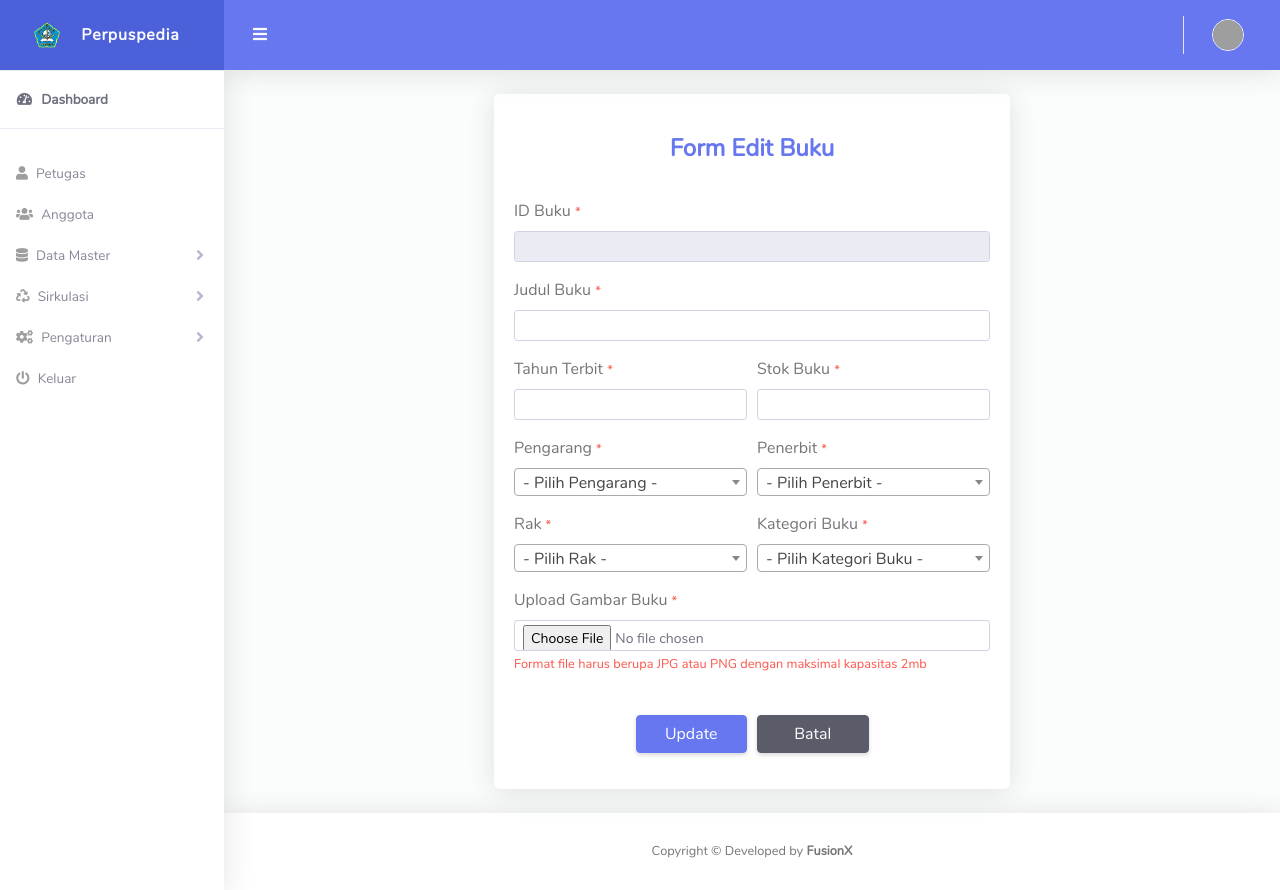
After one commit to zamronialfajri/app-perpus, a CodeIgniter app: page /app-perpus/index.php/panel/buku/edit/1 in a window 1280 px wide. The commit adds this page. Run offline with CodeIgniter, Linux system fonts and the light colour scheme; data that the repository does not hold is empty; grey boxes are pictures that could not be loaded.

Commit message:
tambah & edit data buku

```diff
--- /dev/null
+++ b/application/controllers/panel/Buku.php
@@ -0,0 +1,127 @@
+<?php
+
+class Buku Extends CI_Controller{
+
+    public function __construct()
+    {
+        parent::__construct();
+        $this->load->model('panel/Buku_model');
+    }
+
+    public function index()
+    {
+        $data['buku'] = $this->Buku_model->getData();
+        $this->load->view('panel/templates/menu');
+        $this->load->view('panel/buku/view', $data);
+        $this->load->view('panel/templates/footer');
+    }
+
+    public function tambah()
+    {
+        $data['id_buku']   = $this->Buku_model->generateId();
+        $data['pengarang'] = $this->Buku_model->getPengarang();
+        $data['penerbit']  = $this->Buku_model->getPenerbit();
+        $data['rak']       = $this->Buku_model->getRak();
+        $data['kategori']  = $this->Buku_model->getKategori();
+        $this->load->view('panel/templates/menu');
+        $this->load->view('panel/buku/tambah', $data);
+        $this->load->view('panel/templates/footer');
+    }
+
+    public function simpan()
+    {
+        $config['upload_path']   = './assets/img/buku';
+        $config['allowed_types'] = 'jpg|png';
+        $config['max-size']      = '2048';
+
+        $this->load->library('upload', $config);
+        if(!$this->upload->do_upload('gambar_buku')){
+            $this->session->set_flashdata('gagal', 'file yang diupload harus berupa JPG atau PNG dengan maksimal kapsitasas 2mb');
+            redirect('panel/Buku/tambah');
+        }else{
+            $upload_data = $this->upload->data();
+            $data = array(
+                'id_buku'      => $this->input->post('id_buku'),
+                'judul_buku'   => $this->input->post('judul_buku'),
+                'stok_buku'    => $this->input->post('stok_buku'),
+                'tahun_buku'   => $this->input->post('tahun_buku'),
+                'id_pengarang' => $this->input->post('id_pengarang'),
+                'id_penerbit'  => $this->input->post('id_penerbit'),
+                'id_rak'       => $this->input->post('id_rak'),
+                'id_kategori'  => $this->input->post('id_kategori'),
+                'gambar_buku'  => $upload_data['file_name']
+            );
+            $simpan = $this->db->insert('buku', $data);
+            if($simpan = true){
+                $this->session->set_flashdata('sukses', 'Data berhasil disimpan');
+                redirect('panel/Buku/tambah');
+            }
+        }
+    }
+
+    public function edit($id_buku)
+    {
+        $data['pengarang'] = $this->Buku_model->getPengarang();
+        $data['penerbit']  = $this->Buku_model->getPenerbit();
+        $data['rak']       = $this->Buku_model->getRak();
+        $data['kategori']  = $this->Buku_model->getKategori();
+        $data['buku']      = $this->Buku_model->edit($id_buku);
+        $this->load->view('panel/templates/menu');
+        $this->load->view('panel/buku/edit', $data);
+        $this->load->view('panel/templates/footer');
+    }
+
+    public function update()
+    {
+        $id_buku = $this->input->post('id_buku');
+        $config['upload_path']   = './assets/img/buku';
+        $config['allowed_types'] = 'jpg|png';
+        $config['max-size']      = '2048';
+        $this->load->library('upload', $config);
+
+        $data = array(
+            'id_buku'      => $this->input->post('id_buku'),
+            'judul_buku'   => $this->input->post('judul_buku'),
+            'stok_buku'    => $this->input->post('stok_buku'),
+            'tahun_buku'   => $this->input->post('tahun_buku'),
+            'id_pengarang' => $this->input->post('id_pengarang'),
+            'id_penerbit'  => $this->input->post('id_penerbit'),
+            'id_rak'       => $this->input->post('id_rak'),
+            'id_kategori'  => $this->input->post('id_kategori')
+        );
+
+        if(!empty($_FILES['gambar_buku']['name'])){
+            if(!$this->upload->do_upload('gambar_buku')){
+                $this->session->set_flashdata('gagal', 'file yang diupload harus berupa JPG atau PNG dengan maksimal kapsitasas 2mb');
+                redirect('panel/Buku/edit', $id_buku);
+            }else{
+                $upload_data = $this->upload->data();
+                $data['gambar_buku'] = $upload_data['file_name'];
+
+                $foto_lama = $this->db->get_where('buku', array('id_buku' => $id_buku))->row_array();
+                if(!empty($foto_lama['gambar_buku'])){
+                    unlink('assets/img/buku/'.$foto_lama['gambar_buku']);
+                }
+            }
+        }
+
+        $update = $this->Buku_model->update($id_buku, $data);
+        if($update = true){
+            $this->session->set_flashdata('sukses', 'Data berhasil diupdate');
+            redirect('panel/Buku');
+        }
+    }
+
+
+    // public function delete($id_anggota)
+    // {
+    //     $foto_lama = $this->db->get_where('anggota', array('id_anggota' => $id_anggota))->row_array();
+    //     $delete = $this->Anggota_model->delete($id_anggota);
+    //     if($delete = true){
+    //         $this->session->set_flashdata('sukses', 'Data berhasil didelete');
+    //         unlink('assets/img/anggota/'.$foto_lama['foto_anggota']);
+    //         redirect('panel/Anggota');
+    //     }
+    // }
+
+}
--- /dev/null
+++ b/application/models/panel/Buku_model.php
@@ -0,0 +1,71 @@
+<?php
+
+class Buku_model Extends CI_Model{
+
+    public function generateId()
+    {
+        $this->db->select_max('id_buku');
+        $query = $this->db->get('buku');
+        $last_id = $query->row()->id_buku;
+        $last_number = (int)substr($last_id, 3);
+        $new_number = $last_number + 1;
+        $kodeJadi = "BK" . str_pad($new_number, 3, "0", STR_PAD_LEFT);
+        return $kodeJadi;
+    }
+
+    public function getPengarang()
+    {
+        return $this->db->get('pengarang')->result();
+    }
+
+    public function getPenerbit()
+    {
+        return $this->db->get('penerbit')->result();
+    }
+
+    public function getRak()
+    {
+        return $this->db->get('rak')->result();
+    }
+
+    public function getKategori()
+    {
+        return $this->db->get('kategori')->result();
+    }
+
+    public function getData()
+    {
+        $this->db->select('*');
+        $this->db->from('buku');
+        $this->db->join('pengarang', 'buku.id_pengarang = pengarang.id_pengarang', 'left');
+        $this->db->join('penerbit', 'buku.id_penerbit = penerbit.id_penerbit', 'left');
+        $this->db->join('rak', 'buku.id_rak = rak.id_rak', 'left');
+        $this->db->join('kategori', 'buku.id_kategori = kategori.id_kategori', 'left');
+        return $this->db->get()->result();
+    }
+
+    public function edit($id_buku)
+    {
+        $this->db->select('*');
+        $this->db->from('buku');
+        $this->db->join('pengarang', 'buku.id_pengarang = pengarang.id_pengarang', 'left');
+        $this->db->join('penerbit', 'buku.id_penerbit = penerbit.id_penerbit', 'left');
+        $this->db->join('rak', 'buku.id_rak = rak.id_rak', 'left');
+        $this->db->join('kategori', 'buku.id_kategori = kategori.id_kategori', 'left');
+        $this->db->where('id_buku', $id_buku);
+        return $this->db->get()->row_array();
+    }
+
+    public function update($id_buku, $data)
+    {
+        $this->db->where('id_buku', $id_buku);
+        $this->db->update('buku', $data);
+    }
+
+    // public function delete($id_anggota)
+    // {
+    //     $this->db->where('id_anggota', $id_anggota);
+    //     $this->db->delete('anggota');
+    // }
+
+}
--- /dev/null
+++ b/application/views/panel/buku/edit.php
@@ -0,0 +1,135 @@
+<div class="row justify-content-center">
+  <div class="col-lg-6">
+    <!-- Form Basic -->
+    <div class="card mb-4">
+      <div class="card-header py-3">
+          <h4 class="m-0 font-weight-bold text-primary text-center mt-4">Form Edit Buku</h4>
+      </div>
+      <div class="card-body">
+        <form method="post" action="<?= base_url()?>panel/Buku/update" enctype="multipart/form-data">
+
+            <div class="form-row">
+              <div class="form-group  col-12">
+                <label>ID Buku <small class="text-danger">*</small></label>
+                <input type="text" name="id_buku" value="<?= $buku['id_buku'];?>" class="form-control form-control-sm" readonly>
+              </div>
+            </div>
+
+            <div class="form-row">
+              <div class="form-group  col-12">
+                <label>Judul Buku <small class="text-danger">*</small></label>
+                <input type="text" name="judul_buku" value="<?= $buku['judul_buku']?>" class="form-control form-control-sm" required>
+              </div>
+            </div>
+
+            <div class="form-row">
+              <div class="form-group  col-6">
+                <label>Tahun Terbit <small class="text-danger">*</small></label>
+                <input type="number" name="tahun_buku" value="<?= $buku['tahun_buku']?>" class="form-control form-control-sm" required>
+              </div>
+
+              <div class="form-group  col-6">
+                <label>Stok Buku <small class="text-danger">*</small></label>
+                <input type="number" name="stok_buku" value="<?= $buku['stok_buku']?>" class="form-control form-control-sm" required>
+              </div>
+            </div>
+
+            <div class="form-row">
+              <div class="form-group  col-6">
+                <label>Pengarang <small class="text-danger">*</small></label>
+                <select name="id_pengarang" class="form-control form-control-sm select2-single" required>
+                  <option value=""> - Pilih Pengarang - </option>
+                  <?php
+                    foreach ($pengarang as $row) {
+                      if($row->id_pengarang == $buku['id_pengarang']){?>
+                        <option value="<?= $row->id_pengarang?>" selected> <?= $row->nama_pengarang;?> </option>
+                      <?php }else{?>
+                        <option value="<?= $row->id_pengarang?>" selected> <?= $row->nama_pengarang;?> </option>
+                      <?php }
+                    }
+                  ?>
+                </select>
+              </div>
+
+              <div class="form-group  col-6">
+                <label>Penerbit <small class="text-danger">*</small></label>
+                <select name="id_penerbit" class="form-control form-control-sm select2-single" required>
+                  <option value=""> - Pilih Penerbit - </option>
+                  <?php
+                    foreach ($penerbit as $row) {
+                      if($row->id_penerbit == $buku['id_penerbit']){?>
+                        <option value="<?= $row->id_penerbit?>" selected> <?= $row->nama_penerbit;?> </option>
+                      <?php }else{?>
+                        <option value="<?= $row->id_penerbit?>" selected> <?= $row->nama_penerbit;?> </option>
+                      <?php }
+                    }
+                  ?>
+                </select>
+              </div>
+            </div>
+
+            <div class="form-row">
+              <div class="form-group  col-6">
+                <label>Rak <small class="text-danger">*</small></label>
+                <select name="id_rak" class="form-control form-control-sm select2-single" required>
+                  <option value=""> - Pilih Rak - </option>
+                  <?php
+                    foreach ($rak as $row) {
+                      if($row->id_rak == $buku['id_rak']){?>
+                        <option value="<?= $row->id_rak?>" selected> <?= $row->nama_rak;?> </option>
+                      <?php }else{?>
+                        <option value="<?= $row->id_rak?>" selected> <?= $row->nama_rak;?> </option>
+                      <?php }
+                    }
+                  ?>
+                </select>
+              </div>
+
+              <div class="form-group  col-6">
+                <label>Kategori Buku <small class="text-danger">*</small></label>
+                <select name="id_kategori" class="form-control form-control-sm select2-single" required>
+                  <option value=""> - Pilih Kategori Buku - </option>
+                  <?php
+                    foreach ($kategori as $row) {
+                      if($row->id_kategori == $buku['id_kategori']){?>
+                        <option value="<?= $row->id_kategori?>" selected> <?= $row->nama_kategori;?> </option>
+                      <?php }else{?>
+                        <option value="<?= $row->id_kategori?>" selected> <?= $row->nama_kategori;?> </option>
+                      <?php }
+                    }
+                  ?>
+                </select>
+              </div>
+            </div>
+
+            <div class="form-row">
+              <div class="form-group  col-12">
+                <label>Upload Gambar Buku <small class="text-danger">*</small></label>
+                <input type="file" name="gambar_buku" class="form-control form-control-sm">
+                <small class="text-danger"> Format file harus berupa JPG atau PNG dengan maksimal kapasitas 2mb </small><br>
+                <?php
+                if(!empty($buku['gambar_buku'])){?>
+                    <img src="<?= base_url()?>assets/img/buku/<?= $buku['gambar_buku']?>" width="100">
+                  <?php }
+                ?>
+              </div>
+            </div>
+
+            <div class="form-row justify-content-center">
+              <div class="form-group  col-3">
+                <label></label>
+                <button type="submit" class="btn btn-primary btn-block">Update</button>
+              </div>
+
+              <div class="form-group  col-3">
+                <label></label>
+                <a href="<?= base_url()?>panel/Buku" class="btn btn-dark btn-block">Batal</a>
+              </div>
+            </div>
+
+
+        </form>
+      </div>
+    </div>
+  </div>
+</div>
--- a/application/views/panel/templates/footer.php
+++ b/application/views/panel/templates/footer.php
@@ -25,6 +25,7 @@
   <script src="<?= base_url()?>assets/vendor/datatables/jquery.dataTables.min.js"></script>
   <script src="<?= base_url()?>assets/vendor/datatables/dataTables.bootstrap4.min.js"></script>
   <script src="<?= base_url()?>assets/js/sweetalert2.all.min.js"></script>
+  <script src="<?= base_url()?>assets/vendor/select2/dist/js/select2.min.js"></script>
 
 <script>
   <?php
@@ -57,6 +58,14 @@
       $('#dataTable').DataTable(); // ID From dataTable
       $('#dataTableHover').DataTable(); // ID From dataTable with Hover
     });
+
+    $('.select2-single').select2();
+
+      // Select2 Single  with Placeholder
+      $('.select2-single-placeholder').select2({
+        placeholder: "Select a Province",
+        allowClear: true
+      });
   </script>
 </body>
 
--- a/application/views/panel/templates/menu.php
+++ b/application/views/panel/templates/menu.php
@@ -12,6 +12,7 @@
   <link href="<?= base_url()?>assets/vendor/fontawesome-free/css/all.min.css" rel="stylesheet" type="text/css">
   <link href="<?= base_url()?>assets/vendor/bootstrap/css/bootstrap.min.css" rel="stylesheet" type="text/css">
   <link href="<?= base_url()?>assets/vendor/datatables/dataTables.bootstrap4.min.css" rel="stylesheet">
+  <link href="<?= base_url()?>assets/vendor/select2/dist/css/select2.min.css" rel="stylesheet" type="text/css">
   <link href="<?= base_url()?>assets/css/ruang-admin.min.css" rel="stylesheet">
 </head>
 
@@ -59,7 +60,7 @@
             <a class="collapse-item" href="<?= base_url()?>panel/Penerbit">Penerbit</a>
             <a class="collapse-item" href="<?= base_url()?>panel/Rak">Rak</a>
             <a class="collapse-item" href="<?= base_url()?>panel/Kategori_buku">Kategori Buku</a>
-            <a class="collapse-item" href="popovers.html">Buku</a>
+            <a class="collapse-item" href="<?= base_url()?>panel/Buku">Buku</a>
           </div>
         </div>
       </li>
```
Also changed, not shown: application/views/panel/buku/tambah.php (added, +109 -0 lines), application/views/panel/buku/view.php (added, +46 -0 lines), assets/img/anggota/icon-7.png (added), assets/img/buku/pic-1.jpg (added), assets/img/buku/pic-11.jpg (added).
